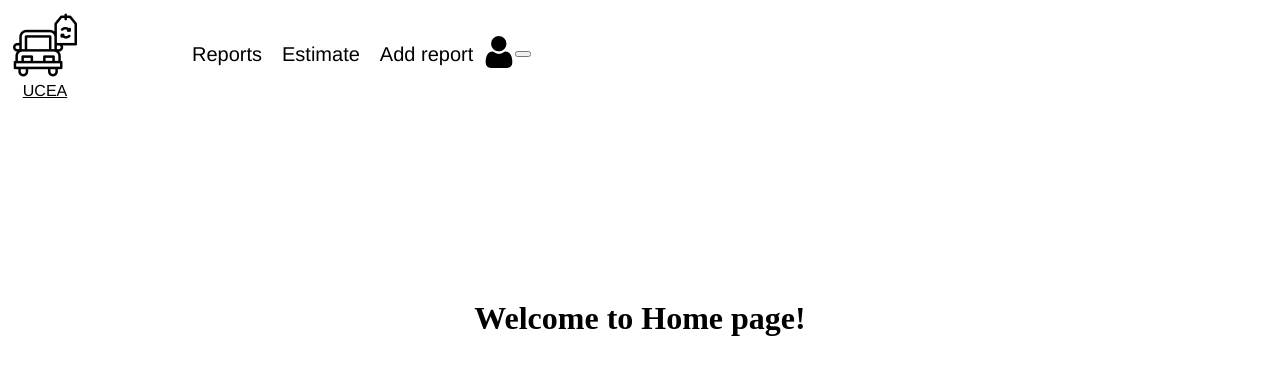
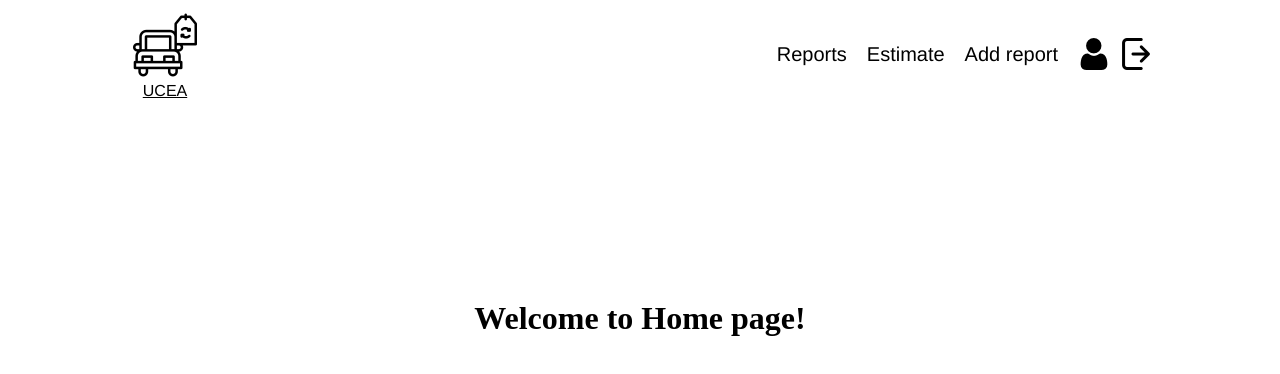
Before and after one commit to shevOle/ang-used-car-evaluation-app, an Angular app: page / in a window 1280 px wide. Shown: the top 374 px of the page. Built offline with nearby package versions, Linux system fonts and the light colour scheme.

Commit message:
fix: adjust header styles

```diff
--- a/src/app/app.component.scss
+++ b/src/app/app.component.scss
@@ -1,9 +1,12 @@
 header {
   display: flex;
   align-items: center;
+  justify-content: space-between;
   position: sticky;
   top: 8px;
   background-color: rgba($color: #fff, $alpha: 0.7);
+  width: 80vw;
+  margin: 0 auto;
 }
 
 .site-header-logo {
@@ -13,7 +16,6 @@ header {
   justify-content: center;
   color: inherit;
   width: fit-content;
-  margin-right: 100px;
 }
 
 .site-header-logo-img {
@@ -36,7 +38,6 @@ header {
 
 .site-header-nav {
   display: flex;
-  justify-content: space-around;
   align-items: center;
 }
 
@@ -45,3 +46,18 @@ header {
   text-decoration: none;
   color: inherit;
 }
+
+.button-logout {
+  width: 32px;
+  height: 32px;
+  cursor: pointer;
+  background-color: transparent;
+  border: none;
+  background-image: url("../assets/logout.png");
+}
+
+.site-header-profile {
+  width: 32px;
+  height: 32px;
+  margin: 0 10px;
+}
```
